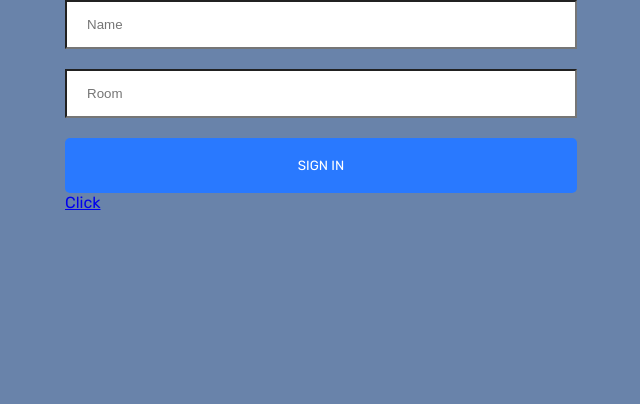
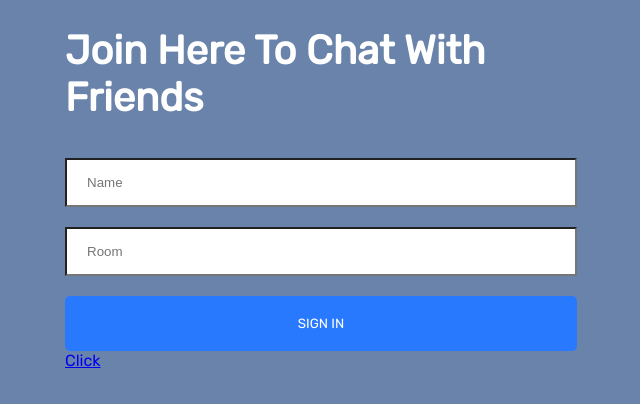
Before and after one commit to Jonsy13/Chat_App_Front, a React (Create React App) app: page / in a window 1280 px wide. Shown: the top 404 px of the page, without its empty margins (319-959 px from the left). Built offline with nearby package versions, Linux system fonts and the light colour scheme.

Commit message:
Making a mistake

```diff
--- a/src/Components/Join/Join.js
+++ b/src/Components/Join/Join.js
@@ -10,7 +10,7 @@ export default function SignIn() {
   return (
     <div className="joinOuterContainer">
       <div className="joinInnerContainer">
-        {/* <h1 className="heading">Join Here To Chat With Friends</h1> */}
+        <h1 className="heading">Join Here To Chat With Friends</h1>
         <div>
           <input placeholder="Name" className="joinInput" type="text" onChange={(event) => setName(event.target.value)} />
         </div>
```
